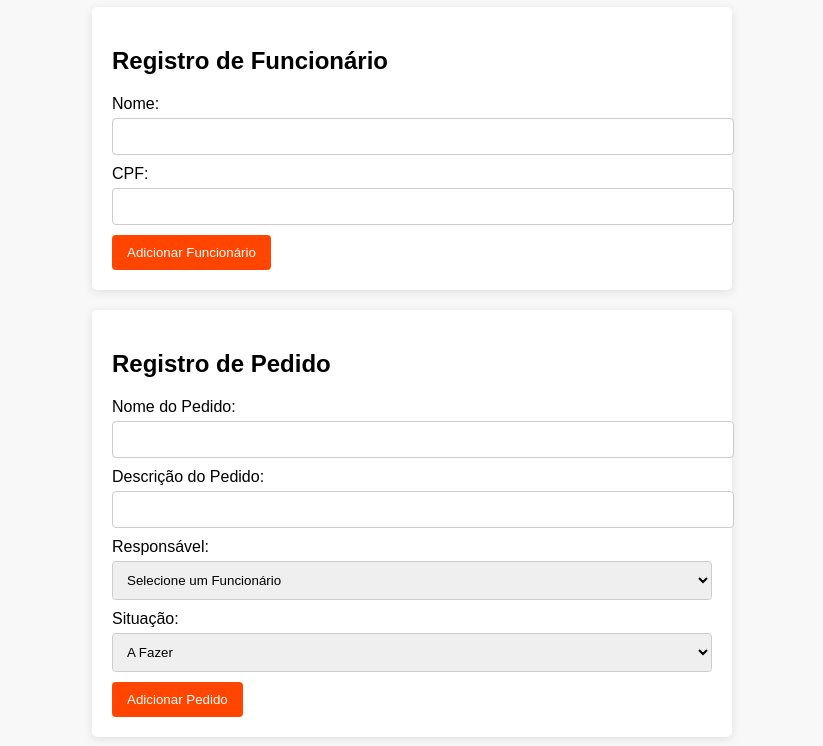
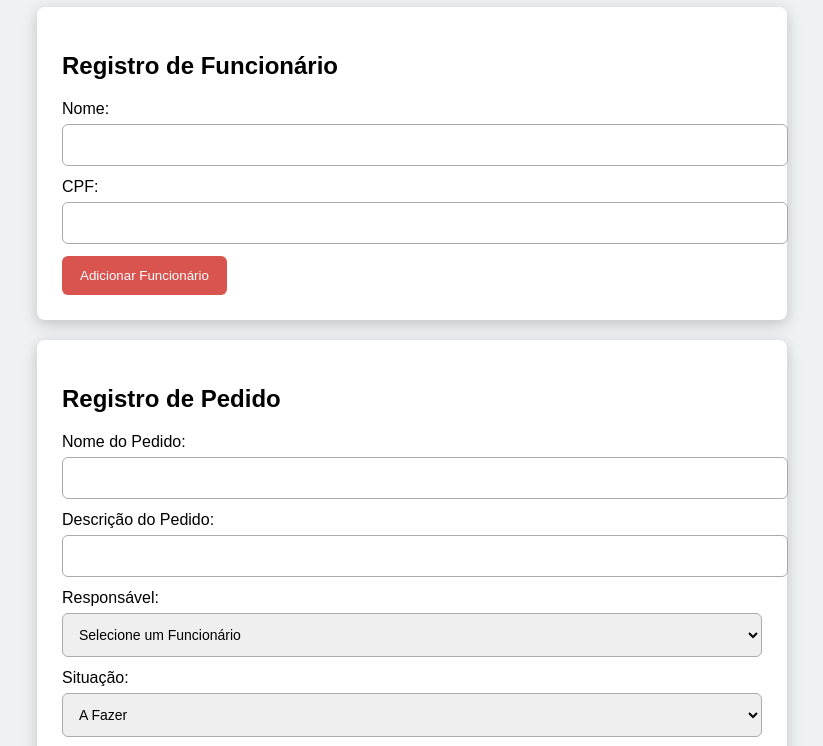
Before and after one commit to madsszk/e.c_senai, a plain HTML site: page index.html in a window 1280 px wide. Shown: the part 93-839 px from the top of the page, without its empty margins (228-1051 px from the left). Drawn offline with Linux system fonts and the light colour scheme.

Commit message:
Update style.css

```diff
--- a/style.css
+++ b/style.css
@@ -1,49 +1,50 @@
 body {
     font-family: Arial, sans-serif;
-    background-color: #f8f8f8;
+    background-color: #eef2f3;
     margin: 0;
     padding: 20px;
 }
 
 h1 {
     text-align: center;
-    color: #ff4500;
+    color: #d9534f;
 }
 
 section {
-    background-color: #fff;
-    border-radius: 5px;
-    box-shadow: 0 2px 10px rgba(0, 0, 0, 0.1);
+    background-color: #ffffff;
+    border-radius: 8px;
+    box-shadow: 0 4px 15px rgba(0, 0, 0, 0.2);
     margin: 20px auto;
-    padding: 20px;
-    max-width: 600px;
+    padding: 25px;
+    max-width: 700px;
 }
 
 label {
     display: block;
-    margin: 10px 0 5px;
+    margin: 12px 0 6px;
 }
 
 input[type="text"],
 select {
     width: 100%;
-    padding: 10px;
-    border: 1px solid #ccc;
-    border-radius: 4px;
+    padding: 12px;
+    border: 1px solid #aaa;
+    border-radius: 6px;
+    font-size: 14px;
 }
 
 button {
-    background-color: #ff4500;
+    background-color: #d9534f;
     color: white;
     border: none;
-    padding: 10px 15px;
-    border-radius: 4px;
+    padding: 12px 18px;
+    border-radius: 6px;
     cursor: pointer;
-    margin-top: 10px;
+    margin-top: 12px;
 }
 
 button:hover {
-    background-color: #e03e00;
+    background-color: #c9302c;
 }
 
 ul {
@@ -52,8 +53,13 @@ ul {
 }
 
 ul li {
-    margin: 10px 0;
-    padding: 10px;
-    background-color: #f0f0f0;
-    border-radius: 4px;
+    margin: 12px 0;
+    padding: 12px;
+    background-color: #f9f9f9;
+    border-radius: 6px;
+    transition: background-color 0.3s;
 }
+
+ul li:hover {
+    background-color: #ececec;
+}
```
